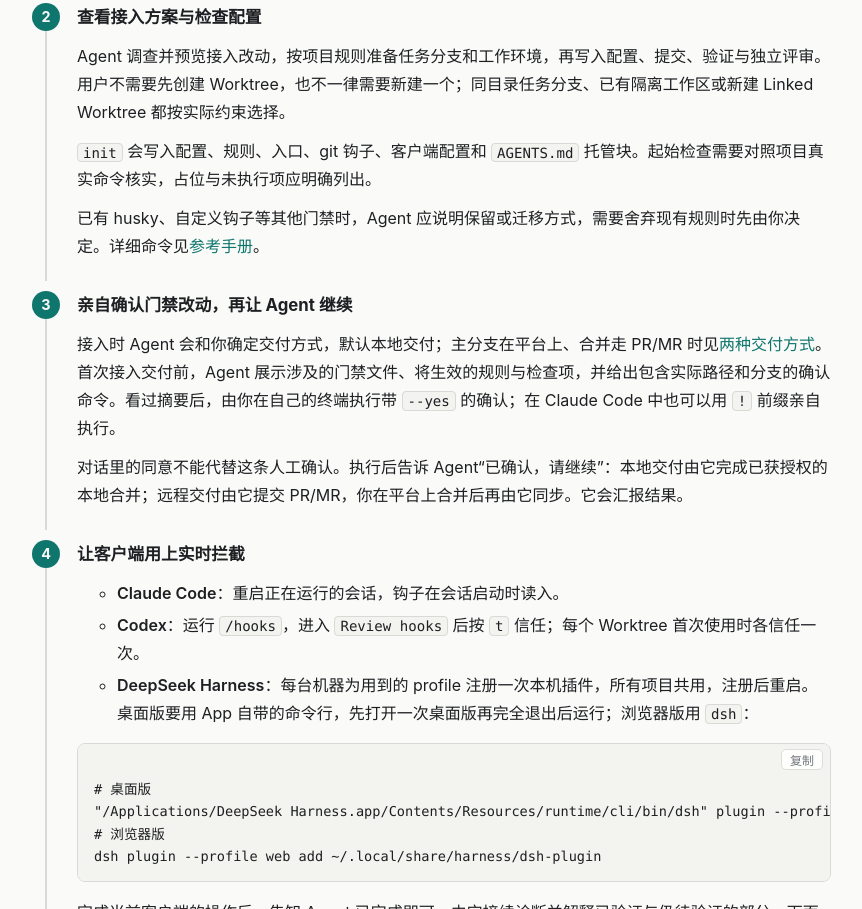
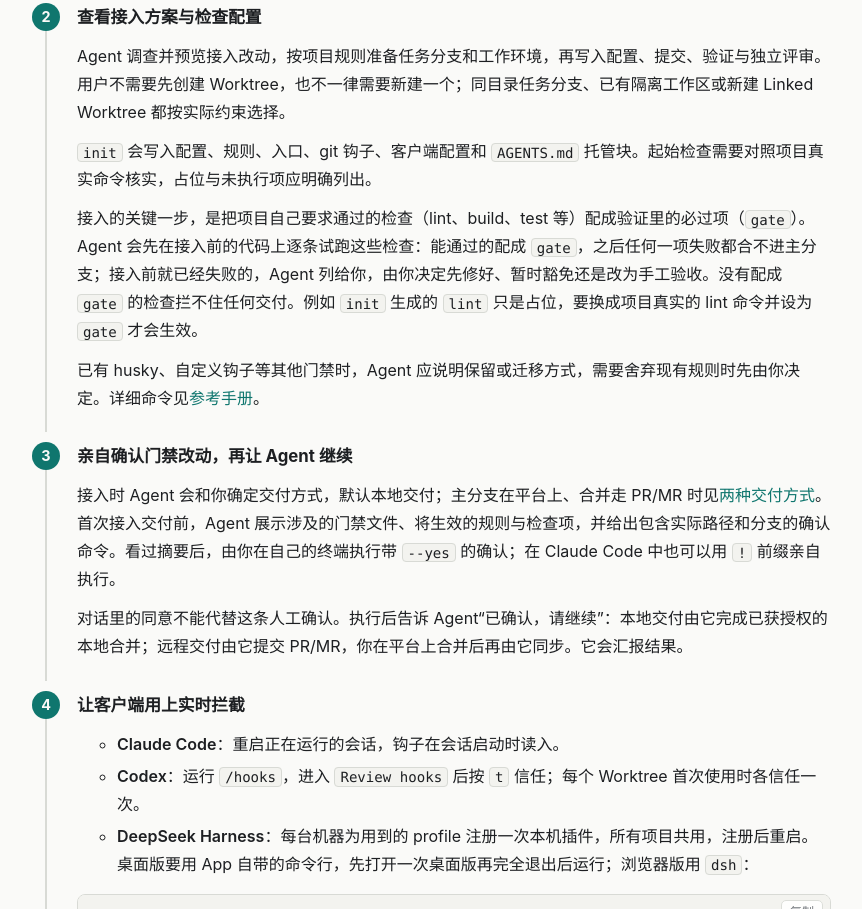
Before and after one commit to windvalley/harness, a website: page docs/index.html in a window 1280 px wide. Shown: the part 11091-12000 px from the top of the page, without its empty margins (331-1193 px from the left). Drawn offline with Linux system fonts and the light colour scheme.

Commit message:
docs(onboarding): 说明接入时要把项目的 lint、build、test 配成必过检查
- README 与教程页的接入步骤补充：项目自己的检查要配成 gate 才能拦截交付
- 提示 init 生成的 lint 只是占位，需换成真实命令

```diff
--- a/docs/index.html
+++ b/docs/index.html
@@ -763,6 +763,7 @@ footer { border-top: 1px solid var(--line); color: var(--muted); font-size: .88r
         <h4>查看接入方案与检查配置</h4>
         <p>Agent 调查并预览接入改动，按项目规则准备任务分支和工作环境，再写入配置、提交、验证与独立评审。用户不需要先创建 Worktree，也不一律需要新建一个；同目录任务分支、已有隔离工作区或新建 Linked Worktree 都按实际约束选择。</p>
         <p><code>init</code> 会写入配置、规则、入口、git 钩子、客户端配置和 <code>AGENTS.md</code> 托管块。起始检查需要对照项目真实命令核实，占位与未执行项应明确列出。</p>
+        <p>接入的关键一步，是把项目自己要求通过的检查（lint、build、test 等）配成验证里的必过项（<code>gate</code>）。Agent 会先在接入前的代码上逐条试跑这些检查：能通过的配成 <code>gate</code>，之后任何一项失败都合不进主分支；接入前就已经失败的，Agent 列给你，由你决定先修好、暂时豁免还是改为手工验收。没有配成 <code>gate</code> 的检查拦不住任何交付。例如 <code>init</code> 生成的 <code>lint</code> 只是占位，要换成项目真实的 lint 命令并设为 <code>gate</code> 才会生效。</p>
         <p>已有 husky、自定义钩子等其他门禁时，Agent 应说明保留或迁移方式，需要舍弃现有规则时先由你决定。详细命令见<a href="https://github.com/windvalley/harness/blob/main/docs/reference.md#首次接入">参考手册</a>。</p>
       </li>
       <li>
```
Also changed, not shown: README.md.
